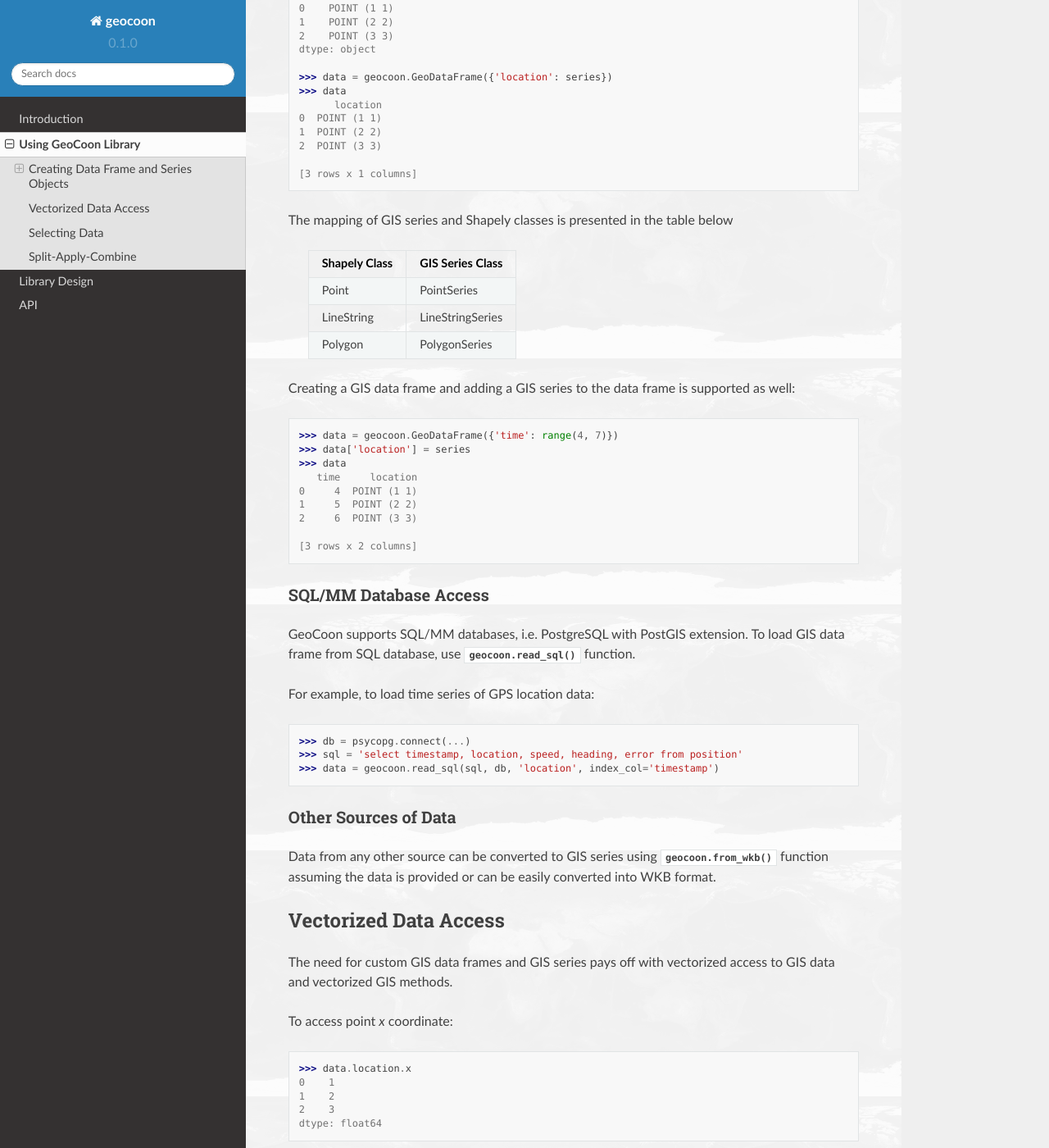
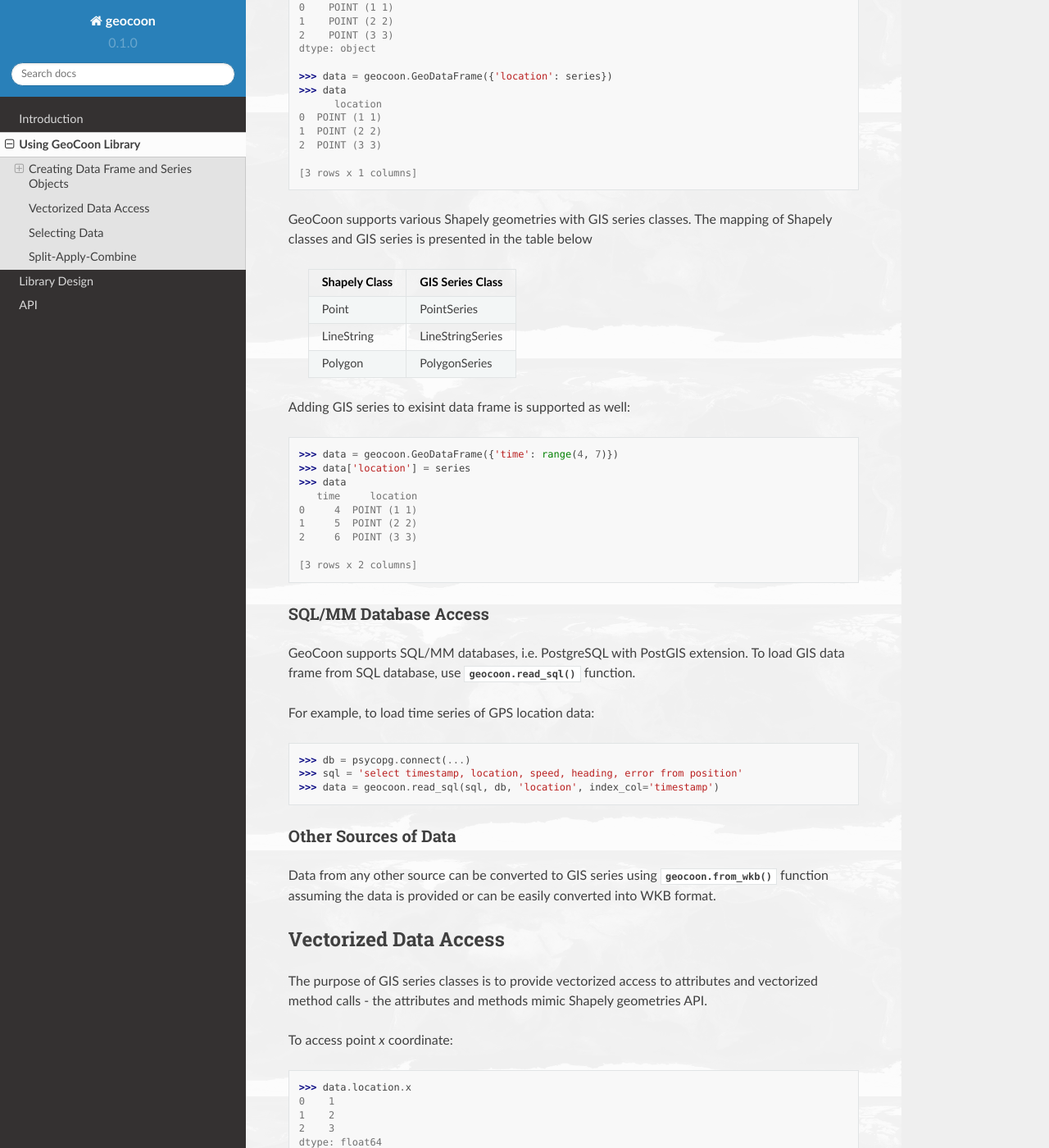
Before and after one commit to wrobell/geocoon, a Sphinx documentation site: the page built from doc/usage.rst, in a window 1280 px wide and 1400 px high, scrolled down 463 px. Shown: the whole window at 82% size. Built offline with Sphinx 7.4.7 and the Read the Docs theme 2.0.0, drawn with Linux system fonts in a browser that asks for light colours; pages that are not in the unit, such as notebooks, are missing from menus; some of the changed text lies outside the part shown.

Commit message:
- documentation cleanup

```diff
--- a/doc/usage.rst
+++ b/doc/usage.rst
@@ -7,9 +7,9 @@
 
 * GIS series of point, line string or other GIS objects supported by
   Shapely library
-* GIS data frame :py:func:`geocoon.GeoDataFrame`
+* GIS data frame
 
-for example::
+For example, to process point geometries::
 
     >>> from shapely.geometry import Point
     >>> import geocoon
@@ -29,8 +29,8 @@
     <BLANKLINE>
     [3 rows x 1 columns]
 
-The mapping of GIS series and Shapely classes is presented in the table
-below
+GeoCoon supports various Shapely geometries with GIS series classes. The
+mapping of Shapely classes and GIS series is presented in the table below
 
     =============== ===================
      Shapely Class    GIS Series Class
@@ -40,7 +40,7 @@
      Polygon         PolygonSeries
     =============== ===================
 
-Creating a GIS data frame and adding a GIS series to the data frame is supported as well::
+Adding GIS series to exisint data frame is supported as well::
 
     >>> data = geocoon.GeoDataFrame({'time': range(4, 7)})
     >>> data['location'] = series
@@ -73,8 +73,9 @@
 
 Vectorized Data Access
 ----------------------
-The need for custom GIS data frames and GIS series pays off with vectorized
-access to GIS data and vectorized GIS methods.
+The purpose of GIS series classes is to provide vectorized access to
+attributes and vectorized method calls - the attributes and methods mimic
+Shapely geometries API.
 
 To access point `x` coordinate::
 
```
Also changed, not shown: other parts of doc/usage.rst (+9 -10 lines).
